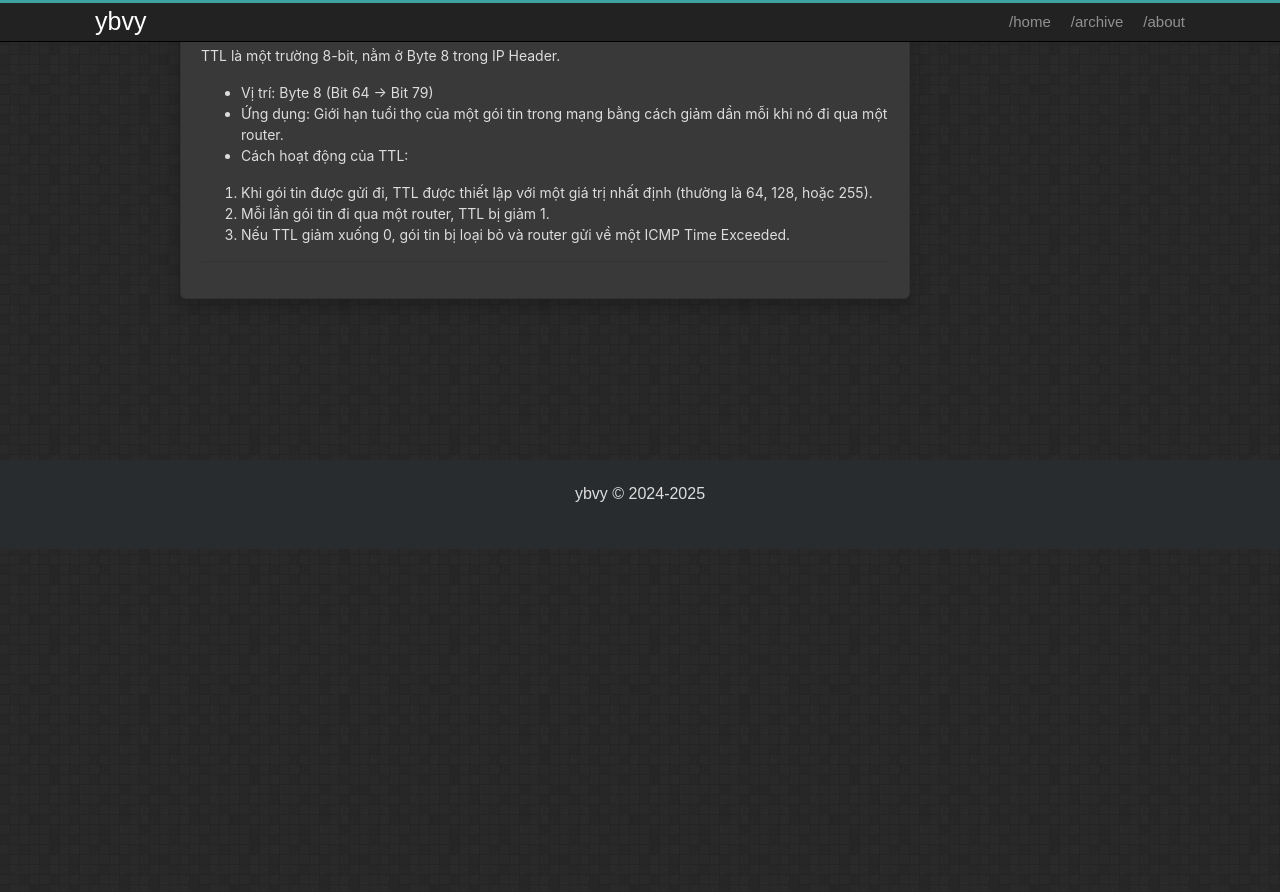
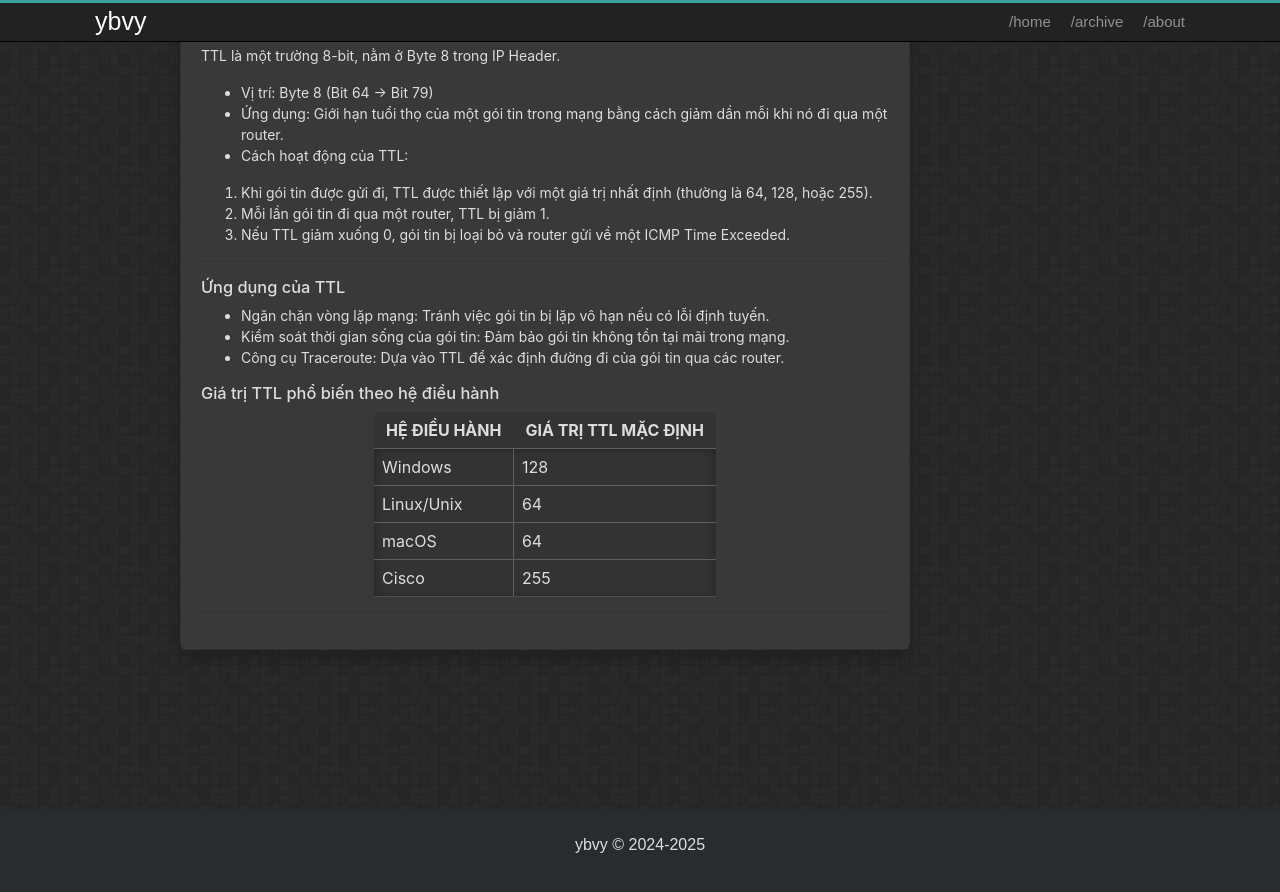
Before and after one commit to ybvy/ybvy.github.io, a Jekyll site: the page built from _posts/2025-03-18-ip-header-explain.md, in a window 1280 px wide and 900 px high, scrolled down 3886 px. Shown: the top 892 px of the window. Built offline with Jekyll 4.4.1, drawn with Linux system fonts in a browser that asks for light colours; before the commit the page ends 4435 px from its top, so only the background shows below that.

Commit message:
add post 2025-03-18

```diff
--- a/_posts/2025-03-18-ip-header-explain.md
+++ b/_posts/2025-03-18-ip-header-explain.md
@@ -161,6 +161,23 @@ TTL là một trường 8-bit, nằm ở Byte 8 trong IP Header.
 3. Nếu TTL giảm xuống 0, gói tin bị loại bỏ và router gửi về một ICMP Time Exceeded.
 
 ---
+
+### Ứng dụng của TTL
+* Ngăn chặn vòng lặp mạng: Tránh việc gói tin bị lặp vô hạn nếu có lỗi định tuyến.
+* Kiểm soát thời gian sống của gói tin: Đảm bảo gói tin không tồn tại mãi trong mạng.
+* Công cụ Traceroute: Dựa vào TTL để xác định đường đi của gói tin qua các router.
+
+### Giá trị TTL phổ biến theo hệ điều hành
+
+| Hệ điều hành  | Giá trị TTL mặc định |
+|--------------|----------------------|
+| Windows      | 128                  |
+| Linux/Unix   | 64                   |
+| macOS        | 64                   |
+| Cisco        | 255                  |
+{:.inner-borders}
+
+---
 <!-- <script src="https://giscus.app/client.js"
         data-repo="ybvy/ybvy.github.io"
         data-repo-id="R_kgDONiHcVw"
```
